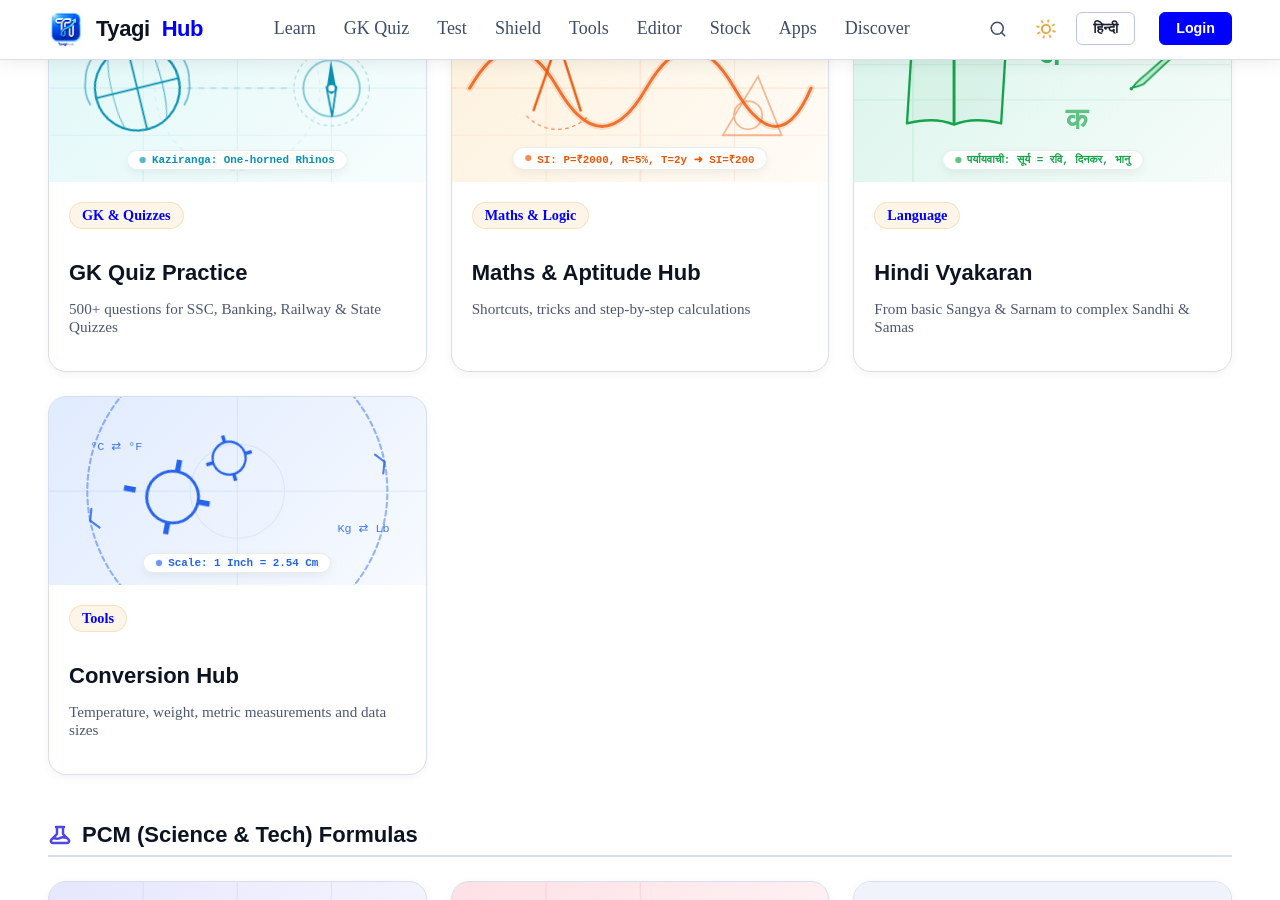
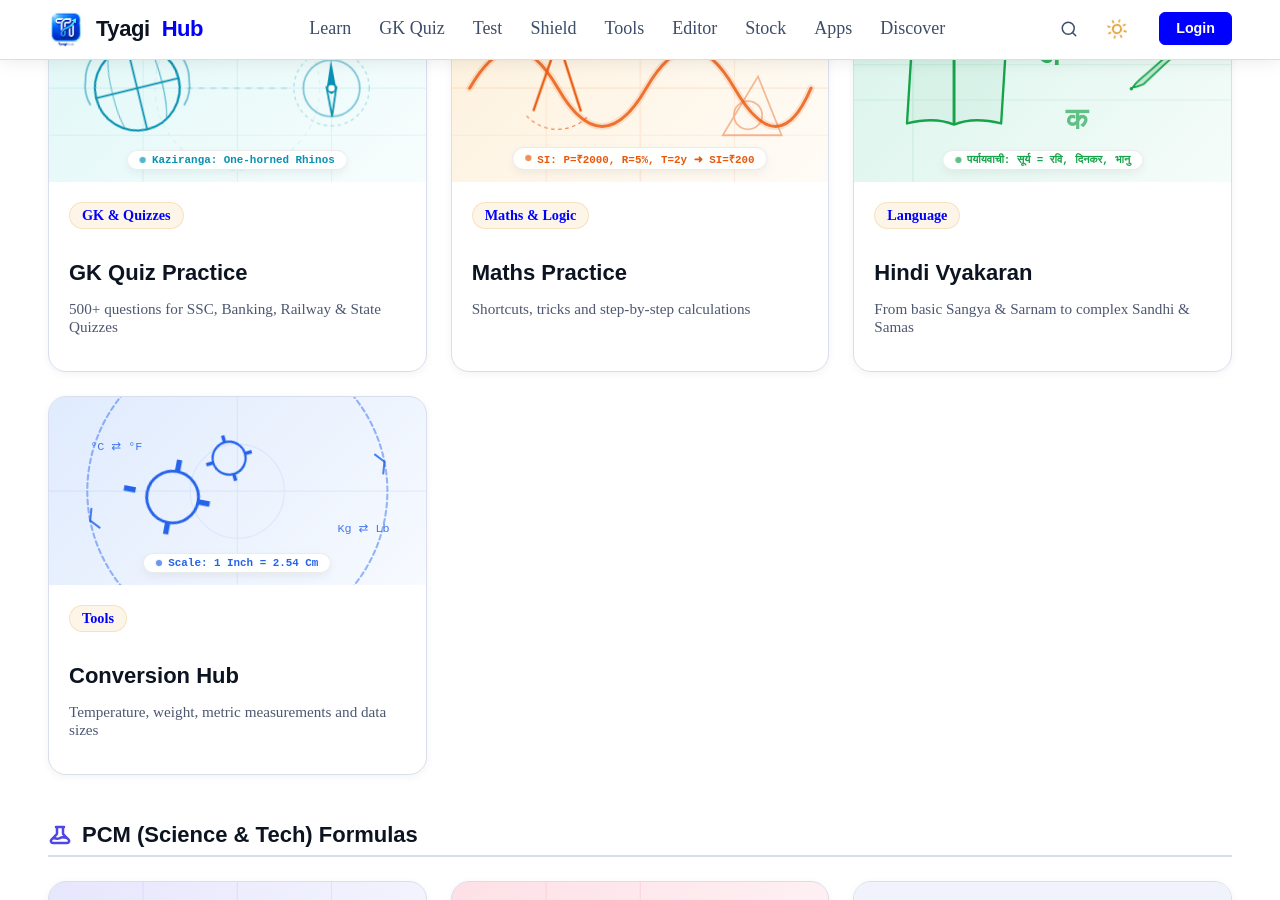
Before and after one commit to HimanshuTyagiJi/TyagiHub, a Jekyll site: the page built from learn/index.html, in a window 1280 px wide and 900 px high, scrolled down 647 px. Built offline with Jekyll 4.4.1, drawn with Linux system fonts in a browser that asks for light colours; comment, search, counter and statistics services are not loaded.

Commit message:
Update index.html

```diff
--- a/learn/index.html
+++ b/learn/index.html
@@ -547,7 +548,7 @@ keywords: "free online learning India, GK quiz, coding tutorial Hindi, maths pra
               <span class="lang-hi">गणित और रीज़निंग</span>
             </span>
             <h2 class="blog-card__title">
-              <span class="lang-en">Maths &amp; Aptitude Hub</span>
+              <span class="lang-en">Maths Practice</span>
               <span class="lang-hi">गणित और योग्यता हब</span>
             </h2>
             <p class="blog-card__desc">
```
Also changed, not shown: other parts of learn/index.html (+1 -0 lines).
